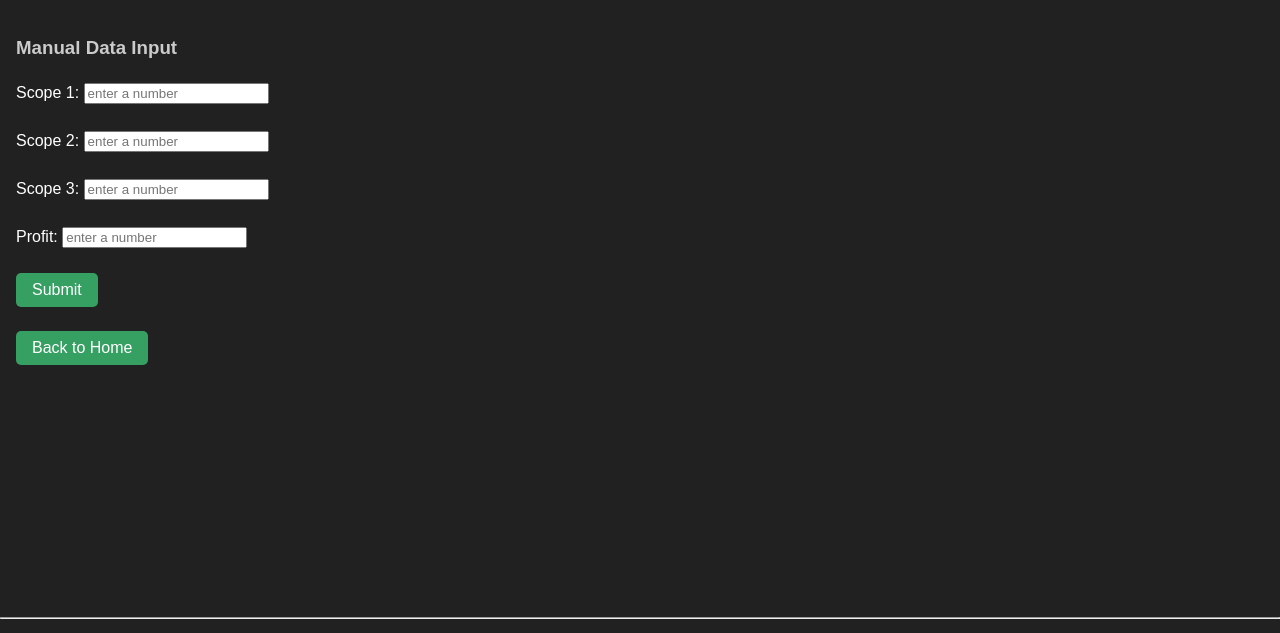
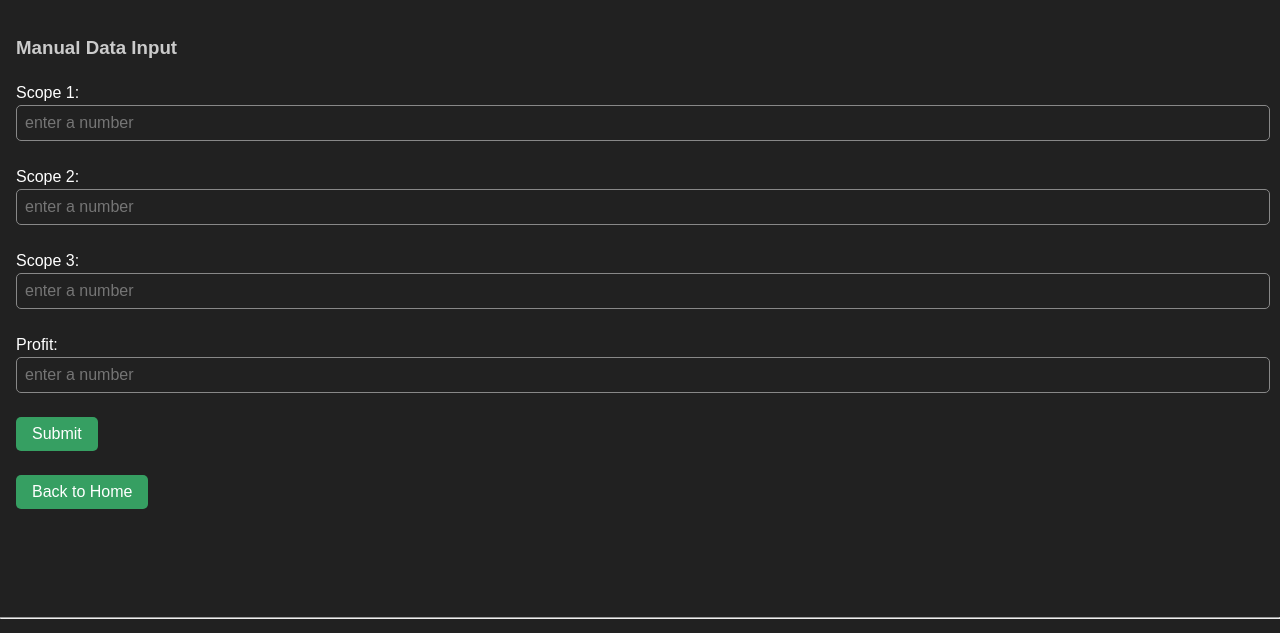
Before and after one commit to KusaiAlMalt/Net-Zero-Calculator, a Django app: page /manual in a window 1280 px wide. Shown: the part 120-753 px from the top of the page. Run offline with Django 5.2, Linux system fonts and the light colour scheme.

Commit message:
style: interactive number input

```diff
--- a/static/style.css
+++ b/static/style.css
@@ -88,6 +88,20 @@ nav{
     text-align: center;
 }
 
+input[type="number"]{
+    width: 99%;
+    padding: 0.5rem;
+    border: 1px solid var(--color-secondary);
+    border-radius: 5px;
+    background-color: var(--color-bg);
+    color: var(--color-text);
+    font-size: 1rem;
+    transition: border-color 0.3s ease-in-out;
+}
+input[type="number"]:focus{
+    border-color: var(--color-primary-accent);
+    outline: none;
+}
 
 footer {
     margin-top: auto;
```
